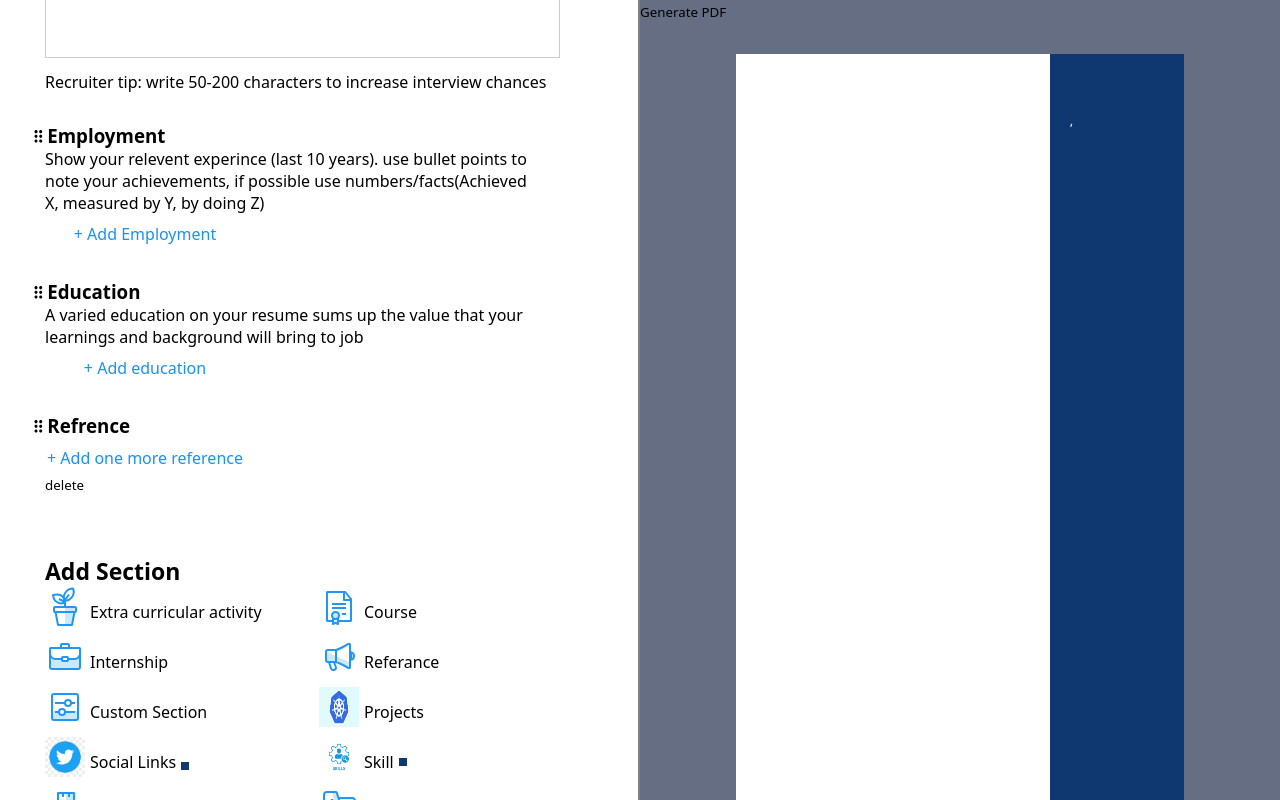
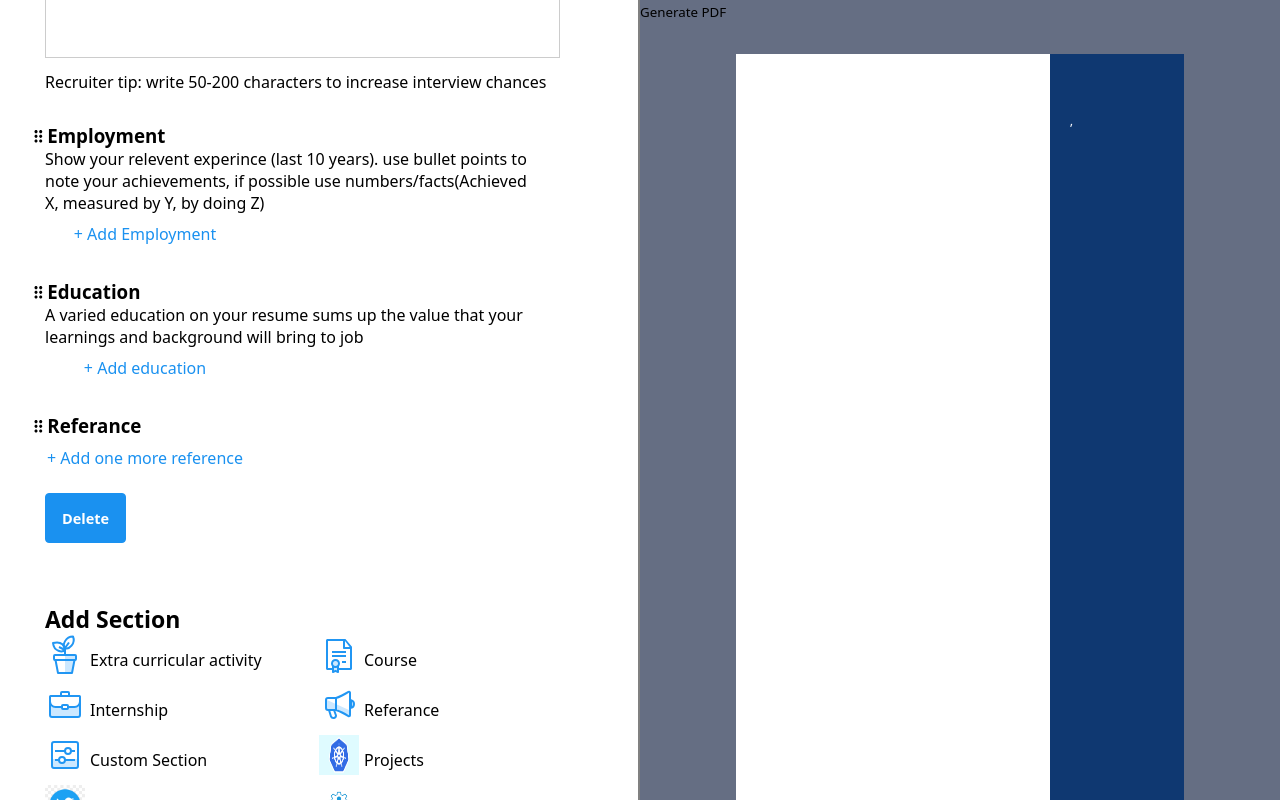
Before and after one commit to rajneza/Resume-Builder, a React (Create React App) app: page /hobbie in a window 1280 px wide. Both pictures are taken after a click on the button "Referance". Shown: the part 983-1783 px from the top of the page. Built offline with nearby package versions, Linux system fonts and the light colour scheme.

Commit message:
completed UI changes for add section

```diff
--- a/src/Hobbies.jsx
+++ b/src/Hobbies.jsx
@@ -65,7 +65,7 @@ const Data = [
   },
   {
     id: "06",
-    name: "Refrence",
+    name: "Referance",
   },
   {
     id: "07",
@@ -1885,7 +1885,7 @@ placeholder="dd/mm/yyyy"
                                                   </div>
                                                 </div>
                                               </div>
-                                              <div className="">
+                                              <div className="emp-delete-btn">
                                                 <button
                                                   onClick={() =>
                                                     deleteedu(object.id)
@@ -2109,7 +2109,6 @@ interests and curiosities"
                                         {course.map((object) => (
                                           <div key={object.id}>
                                             <div
-                                              style={{ display: "flex" }}
                                               className="flexx"
                                             >
                                               {object.input1}
@@ -2124,7 +2123,6 @@ interests and curiosities"
                                                   <IoIosArrowDown />
                                                 )}
                                               </h5>
-                                            </div>
                                             <div
                                               className={
                                                 cou ? "visible" : "hidden"
@@ -2138,7 +2136,7 @@ interests and curiosities"
                                                     <div className="wanted">
                                                       <div>
                                                         <label htmlFor="">
-                                                          Job title
+                                                          Course
                                                         </label>{" "}
                                                         <br />
                                                         <input
@@ -2157,7 +2155,7 @@ interests and curiosities"
                                                     </div>
                                                     <div>
                                                       <label htmlFor="">
-                                                        Employer
+                                                        Institution
                                                       </label>{" "}
                                                       <br />
                                                       <input
@@ -2211,7 +2209,7 @@ interests and curiosities"
                                                     </div>
                                                   </div>
                                                 </div>
-                                                <div>
+                                                <div className="emp-delete-btn">
                                                   <button
                                                     onClick={() =>
                                                       deletecourse(object.id)
@@ -2223,6 +2221,7 @@ interests and curiosities"
                                                 </div>
                                               </div>
                                             </div>
+                                            </div>
                                           </div>
                                         ))}
                                         <button
@@ -2233,7 +2232,7 @@ interests and curiosities"
                                           + Add one more course
                                         </button>
                                       </div>
-                                      <button onClick={delete2}>delete</button>
+                                      <button onClick={delete2} className="custom-delete btn btn-primary">Delete</button>
                                     </div>
 </div>
                                   ) : (
@@ -2413,7 +2412,7 @@ interests and curiosities"
                                           + Add one more internship
                                         </button>
                                       </div>
-                                      <button onClick={delete4} className="custom-delete btn btn-primary">delete</button>
+                                      <button onClick={delete4} className="custom-delete btn btn-primary">Delete</button>
                                     </div>
 </div>
                                   ) : (
@@ -2429,7 +2428,6 @@ interests and curiosities"
                                         {project.map((object) => (
                                           <div key={object.id}>
                                             <div
-                                              style={{ display: "flex" }}
                                               className="flexx"
                                             >
                                               {object.input1}
@@ -2444,7 +2442,6 @@ interests and curiosities"
                                                   <IoIosArrowDown />
                                                 )}
                                               </h5>
-                                            </div>
                                             <div
                                               className={
                                                 pro ? "visible" : "hidden"
@@ -2615,7 +2612,7 @@ interests and curiosities"
                                                     </div>
                                                   </div>
                                                 </div>
-                                                <div>
+                                                <div className="emp-delete-btn">
                                                   <button
                                                     onClick={() =>
                                                       deleteproject(object.id)
@@ -2627,6 +2624,7 @@ interests and curiosities"
                                                 </div>
                                               </div>
                                             </div>
+                                            </div>
                                           </div>
                                         ))}
                                         <button
@@ -2637,13 +2635,13 @@ interests and curiosities"
                                           + Add Project
                                         </button>
                                       </div>
-                                      <button onClick={delete8}>delete</button>
+                                      <button onClick={delete8} className="custom-delete btn btn-primary">Delete</button>
                                     </div>
 </div>
                                   ) : (
                                     <span></span>
                                   )}
-                                  {store.name === "Refrence" ? (
+                                  {store.name === "Referance" ? (
 <div className="add_section_box">
                                     <div
                                       className={
@@ -2655,8 +2653,7 @@ interests and curiosities"
                                         {three.map((object) => (
                                           <div key={object.id}>
                                             <div
-                                              style={{ display: "flex" }}
-                                              className="flexx" id="ref"
+                                              className="flexx"
                                             >
                                               {object.input1}
                                               <h5
@@ -2670,14 +2667,13 @@ interests and curiosities"
                                                   <IoIosArrowDown />
                                                 )}
                                               </h5>
-                                            </div>
                                             <div
                                               className={
                                                 ref ? "visible" : "hidden"
                                               }
                                             >
                                               <div style={{ display: "flex" }}>
-                                                <div className="emp-main"  id="reference">
+                                                <div className="emp-main">
                                                   <div
                                                     style={{ display: "flex" }}
                                                   >
@@ -2744,7 +2740,7 @@ interests and curiosities"
                                                       </div>
                                                     </div>
                                                     <div className="wanted">
-                                                      <div className="label">
+                                                      <div>
                                                         <label htmlFor="">
                                                           Email
                                                         </label>{" "}
@@ -2765,7 +2761,7 @@ interests and curiosities"
                                                     </div>
                                                   </div>
                                                 </div>
-                                                <div>
+                                                <div className="emp-delete-btn">
                                                   <button
                                                     onClick={() =>
                                                       deletethree(object.id)
@@ -2777,6 +2773,7 @@ interests and curiosities"
                                                 </div>
                                               </div>
                                             </div>
+                                            </div>
                                           </div>
                                         ))}
                                         <button
@@ -2787,7 +2784,7 @@ interests and curiosities"
                                           + Add one more reference
                                         </button>
                                       </div>
-                                      <button onClick={delete3}>delete</button>
+                                      <button onClick={delete3} className="custom-delete btn btn-primary">Delete</button>
                                     </div>
 </div>
                                   ) : (
@@ -2951,7 +2948,7 @@ interests and curiosities"
                                           + Add one more item
                                         </button>
                                       </div>
-                                      <button onClick={delete1} className="custom-delete btn btn-primary">delete</button>
+                                      <button onClick={delete1} className="custom-delete btn btn-primary">Delete</button>
                                     </div>
 </div>
                                   ) : (
@@ -3046,7 +3043,7 @@ interests and curiosities"
                         </button>
                       </div>
                     </div>
-                    <button onClick={delete9} className="custom-delete btn btn-primary">delete</button>
+                    <button onClick={delete9} className="custom-delete btn btn-primary">Delete</button>
                   </div>
                 </div>
                 <div >
@@ -3079,7 +3076,6 @@ interests and curiosities"
                             <div key={object.id}>
                               <div
                                 className="flexxx"
-                                style={{ display: "flex" }}
                               >
                                 {object.input1}
                                 <h5
@@ -3093,14 +3089,13 @@ interests and curiosities"
                                     <IoIosArrowDown />
                                   )}
                                 </h5>
-                              </div>
                               <div className={level ? "visible" : "hidden"}>
                                 <div style={{ display: "flex" }}>
                                   <div className="emp-main">
                                     <div style={{ display: "flex" }}>
                                       <div className="wanted">
                                         <div>
-                                          <label htmlFor="">Label</label> <br />
+                                          <label htmlFor="">Skill</label> <br />
                                           <input
                                             type="text"
                                             value={object.input1}
@@ -3139,7 +3134,7 @@ interests and curiosities"
                                       </div>
                                     </div>
                                   </div>
-                                  <div>
+                                  <div className="emp-delete-btn">
                                     <button
                                       onClick={() => deleteskill(object.id)}
                                       className="delete"
@@ -3149,6 +3144,7 @@ interests and curiosities"
                                   </div>
                                 </div>
                               </div>
+                              </div>
                             </div>
                           ))}
                           <button onClick={createskill} className="add">
@@ -3156,7 +3152,7 @@ interests and curiosities"
                             + Add more skill
                           </button>
                         </div>
-                        <button onClick={delete10}>Delete</button>
+                        <button onClick={delete10} className="custom-delete btn btn-primary">Delete</button>
                       </div>
                     </div>
                   </div>
@@ -3215,7 +3211,7 @@ interests and curiosities"
                           + Add more Hobbie
                         </button>
                       </div>
-                      <button onClick={delete5} className="custom-delete btn btn-primary">delete</button>
+                      <button onClick={delete5} className="custom-delete btn btn-primary">Delete</button>
                     </div>
 </div>
                   }
@@ -3231,8 +3227,6 @@ interests and curiosities"
                             <div key={object.id}>
                               <div
                                 className="flexxx"
-
-                                style={{ display: "flex" }}
                               >
                                 {object.input1}
                                 <h5
@@ -3246,7 +3240,6 @@ interests and curiosities"
                                     <IoIosArrowDown></IoIosArrowDown>
                                   )}
                                 </h5>
-                              </div>
                               <div className={language ? "visible" : "hidden"}>
                                 <div style={{ display: "flex" }}>
                                   <div className="emp-main">
@@ -3300,7 +3293,7 @@ interests and curiosities"
                                       </div>
                                     </div>
                                   </div>
-                                  <div>
+                                  <div className="emp-delete-btn">
                                     <button
                                       onClick={() => deleteseven(object.id)}
                                       className="delete"
@@ -3310,6 +3303,7 @@ interests and curiosities"
                                   </div>
                                 </div>
                               </div>
+                              </div>
                             </div>
                           ))}
                           <button onClick={createseven} className="add">
@@ -3317,7 +3311,7 @@ interests and curiosities"
                             + Add one more languages
                           </button>
                         </div>
-                        <button onClick={delete6}>delete</button>
+                        <button onClick={delete6} className="custom-delete btn btn-primary">Delete</button>
                       </div>
 </div>
                     }
--- a/src/Second.css
+++ b/src/Second.css
@@ -884,8 +884,10 @@ Popup.css .popup {
   margin-bottom: 5px;
 }
 
-.emp-main input {
-  padding: 12px;
+.emp-main input,
+.emp-main select {
+  padding: 10px;
+  margin:8px 1vw 8px 0;
 }
 
 .emp-container {
```
